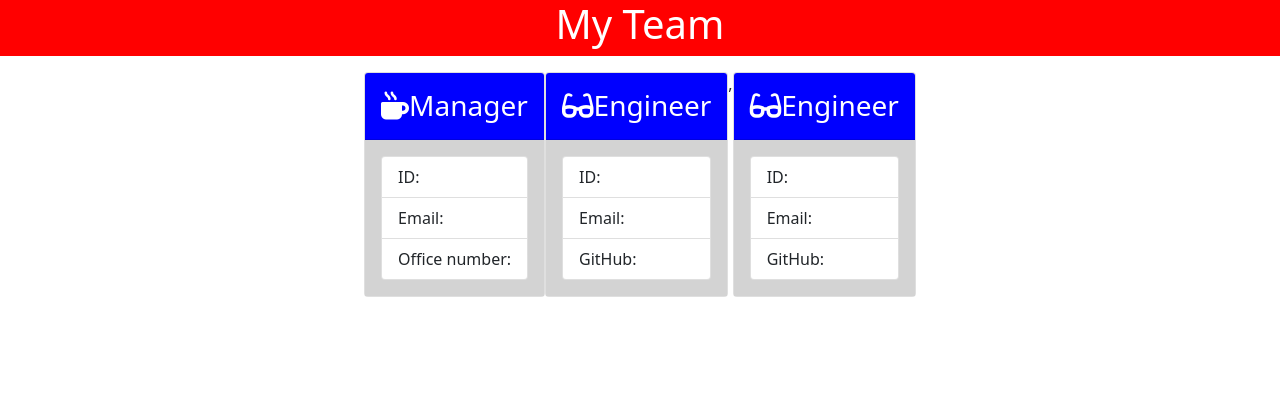
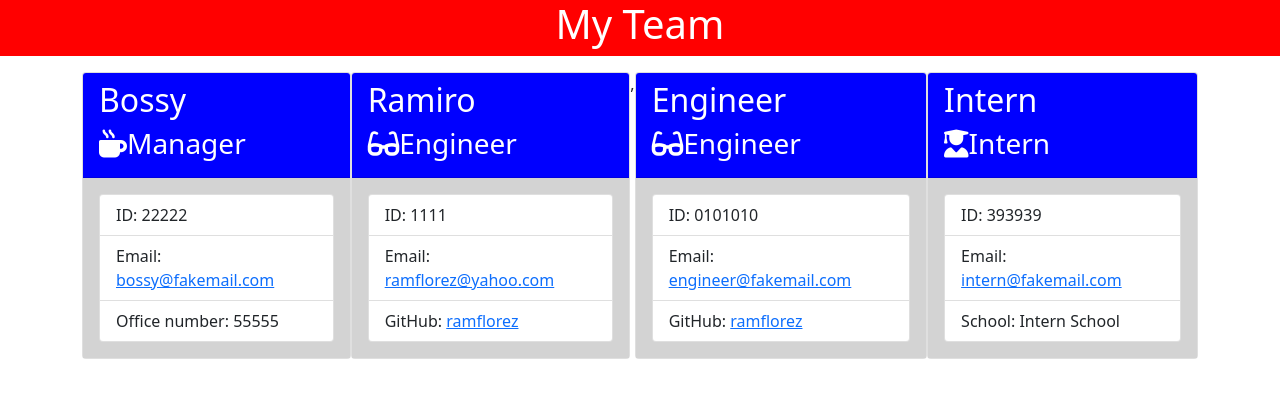
Before and after one commit to ramflorez/Team_Profile_Generator, a website: page dist/rendered.html in a window 1280 px wide. Drawn offline with nearby package versions, Linux system fonts and the light colour scheme.

Commit message:
add rendered html

```diff
--- a/dist/rendered.html
+++ b/dist/rendered.html
@@ -25,38 +25,50 @@
             <div class="team-area col-12 d-flex justify-content-center">
                 <div class="card employee-card">
     <div class="card-header">
-        <h2 class="card-title"></h2>
+        <h2 class="card-title">Bossy</h2>
         <h3 class="card-title"><i class="fas fa-mug-hot mr-2"></i>Manager</h3>
     </div>
     <div class="card-body">
         <ul class="list-group">
-            <li class="list-group-item">ID: </li>
-            <li class="list-group-item">Email: <a href="mailto:"></a></li>
-            <li class="list-group-item">Office number: </li>
+            <li class="list-group-item">ID: 22222</li>
+            <li class="list-group-item">Email: <a href="mailto:bossy@fakemail.com">bossy@fakemail.com</a></li>
+            <li class="list-group-item">Office number: 55555</li>
         </ul>
     </div>
 </div><div class="card employee-card">
     <div class="card-header">
-        <h2 class="card-title"></h2>
+        <h2 class="card-title">Ramiro</h2>
         <h3 class="card-title"><i class="fas fa-glasses mr-2"></i>Engineer</h3>
     </div>
     <div class="card-body">
         <ul class="list-group">
-            <li class="list-group-item">ID: </li>
-            <li class="list-group-item">Email: <a href="mailto:"></a></li>
-            <li class="list-group-item">GitHub: <a href="https://github.com/" target="_blank" rel="noopener noreferrer"></a></li>
+            <li class="list-group-item">ID: 1111</li>
+            <li class="list-group-item">Email: <a href="mailto:ramflorez@yahoo.com">ramflorez@yahoo.com</a></li>
+            <li class="list-group-item">GitHub: <a href="https://github.com/ramflorez" target="_blank" rel="noopener noreferrer">ramflorez</a></li>
         </ul>
     </div>
 </div>,<div class="card employee-card">
     <div class="card-header">
-        <h2 class="card-title"></h2>
+        <h2 class="card-title">Engineer</h2>
         <h3 class="card-title"><i class="fas fa-glasses mr-2"></i>Engineer</h3>
     </div>
     <div class="card-body">
         <ul class="list-group">
-            <li class="list-group-item">ID: </li>
-            <li class="list-group-item">Email: <a href="mailto:"></a></li>
-            <li class="list-group-item">GitHub: <a href="https://github.com/" target="_blank" rel="noopener noreferrer"></a></li>
+            <li class="list-group-item">ID: 0101010</li>
+            <li class="list-group-item">Email: <a href="mailto:engineer@fakemail.com">engineer@fakemail.com</a></li>
+            <li class="list-group-item">GitHub: <a href="https://github.com/ramflorez" target="_blank" rel="noopener noreferrer">ramflorez</a></li>
+        </ul>
+    </div>
+</div><div class="card employee-card">
+    <div class="card-header">
+        <h2 class="card-title">Intern</h2>
+        <h3 class="card-title"><i class="fas fa-user-graduate mr-2"></i>Intern</h3>
+    </div>
+    <div class="card-body">
+        <ul class="list-group">
+            <li class="list-group-item">ID: 393939</li>
+            <li class="list-group-item">Email: <a href="mailto:intern@fakemail.com">intern@fakemail.com</a></li>
+            <li class="list-group-item">School: Intern School</li>
         </ul>
     </div>
 </div>
```
Also changed, not shown: package.json (+7 -7 lines), 1 other file.
